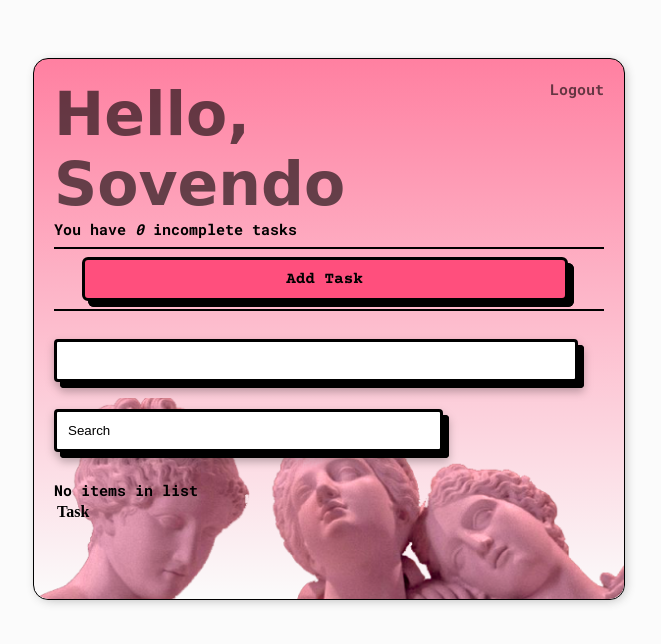
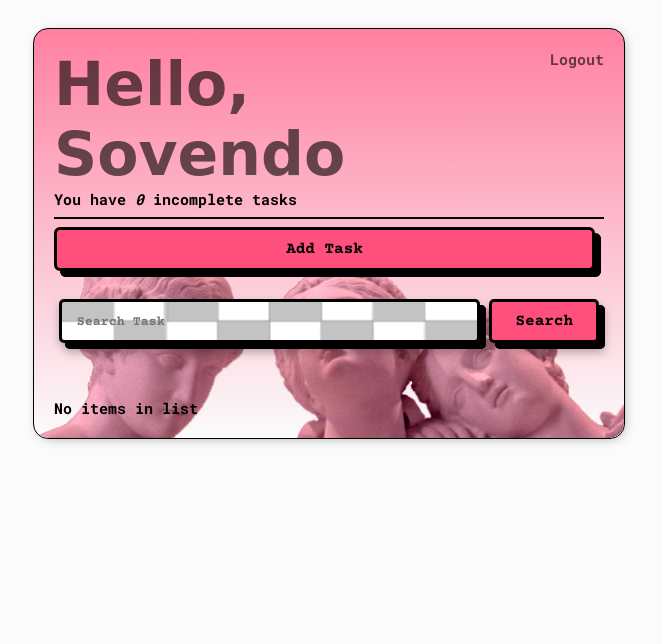
Before and after one commit to ArthurHMSantos/ToDo-Django-Project, a Django app: page / in a window 1280 px wide. Shown: the top 644 px of the page, without its empty margins (311-972 px from the left). Run offline with Django 4.2, Linux system fonts and the light colour scheme; a user stored in the database is signed in; data comes from the database, SQL or seed files in the repository; both versions use the stored data as it was after the commit; lists and menus that the app fills with data are empty; some web fonts are replaced.

Commit message:
change homepage

```diff
--- a/ToDo/static/css/styles.css
+++ b/ToDo/static/css/styles.css
@@ -1,13 +1,14 @@
-body{
+body {
     background-color: #fafafa9a;
-    padding-top: 50px;
+    padding-top: 20px;
 }
 
-hr{
+hr {
     border: 1px solid #000000;
 }
 
-h3, .subtitle{
+h3,
+.subtitle {
     font-family: 'Roboto Mono', monospace;
     font-size: 15px;
     margin: 0;
@@ -22,14 +23,13 @@ p {
     border: 1px solid black;
     z-index: 0;
     max-width: 550px;
-    height: 500px;
     margin: auto;
     padding: 20px;
     border-radius: 15px;
     background: linear-gradient(rgba(255, 128, 161, 1), rgba(255, 79, 125, 0));
     position: relative;
-    -webkit-box-shadow: 2px 2px 13px -4px rgba(0,0,0,0.21);
-    box-shadow: 2px 2px 13px -4px rgba(0,0,0,0.21);
+    -webkit-box-shadow: 2px 2px 13px -4px rgba(0, 0, 0, 0.21);
+    box-shadow: 2px 2px 13px -4px rgba(0, 0, 0, 0.21);
 }
 
 
@@ -45,13 +45,13 @@ p {
     background-repeat: no-repeat;
     background-size: contain;
     background-position: bottom;
-    -webkit-box-shadow: 2px 2px 13px -4px rgba(0,0,0,0.21);
-    box-shadow: 2px 2px 13px -4px rgba(0,0,0,0.21);
+    -webkit-box-shadow: 2px 2px 13px -4px rgba(0, 0, 0, 0.21);
+    box-shadow: 2px 2px 13px -4px rgba(0, 0, 0, 0.21);
     z-index: -1;
     opacity: 1;
 }
 
-.title{
+.title {
     font-family: 'Fascinate', cursive;
     font-size: 60px;
     color: black;
@@ -60,13 +60,13 @@ p {
 }
 
 
-.header-bar{
+.header-bar {
     display: flex;
     justify-content: space-between;
 
 }
 
-.header-bar a{
+.header-bar a {
     font-family: 'Roboto Mono', monospace;
     font-size: 15px;
     color: black;
@@ -74,38 +74,129 @@ p {
     opacity: 0.6;
 }
 
+.search-bar {
+    display: flex;
+    justify-content: space-around;
+    width: 100%;
+    position: relative;
+    margin-bottom: 5%;
+}
+
+.search-bar input[type="text"] {
+    background-image: url("../images/Searchbg.png");
+    background-repeat: no-repeat;
+    background-size: cover;
+    background-position: center;
+    background-color: rgba(255, 255, 255, 0.1);
+    /* Set the background color with desired opacity */
+    padding: 10px 15px;
+    width: 70%;
+    border-radius: 5px;
+}
+
+.search-bar input[type="submit"] {
+    width: 20%;
+    border-radius: 5px;
+}
+
+.task-wrapper {
+    display: flex;
+    align-items: center;
+    justify-content: space-between;
+    padding: 15px;
+    background-color: rgb(226, 226, 226, 0.2);
+    border: 2px solid rgb(0, 0, 0);
+    border-radius: 5px;
+    margin-bottom: 10px;
+    /* Add margin at the bottom of each task */
+}
+
+.task-title {
+    font-family: 'Roboto Mono', monospace;
+    display: flex;
+}
+
+.task-title a {
+    text-decoration: none;
+    color: #000000;
+    margin-right: 10px;
+}
+
+.task-complete-icon{
+    height: 20px;
+    width: 20px;
+    background-color: green;
+    border-radius: 50%;
+}
+
+.task-complete-icon:hover{
+    background-color: #00ff00;
+}
+
+.task-incomplete-icon{
+    height: 20px;
+    width: 20px;
+    background-color: rgb(197, 168, 168);
+    border-radius: 50%;
+}
+
+.task-incomplete-icon:hover{
+    background-color: #4d4747;
+}
+
+.delete-link {
+    display: flex;
+    align-items: center;
+    justify-content: flex-end;
+}
+
+.delete_icon {
+    width: 20px;
+    /* Adjust the width to your desired size */
+    height: 20px;
+    /* Adjust the height to your desired size */
+    margin-left: 10px;
+    /* Add some spacing between the task text and the delete icon */
+}
+
+
 input::placeholder {
     font-family: 'Courier Prime', monospace;
 }
 
-input{
+input {
     display: flex;
-    background-color:#ffffff;
+    background-color: #ffffff;
     padding: 2% 60% 2% 2%;
     margin-bottom: 5%;
     margin-top: 5%;
-    filter:drop-shadow(0px 4px 4px rgba(0,0,0,0.25));
-    border-radius:4px;
+    filter: drop-shadow(0px 4px 4px rgba(0, 0, 0, 0.25));
+    border-radius: 4px;
     border: 3px solid black;
     box-shadow: 6px 6px 0px black, 6px 6px 0px black;
+
 }
 
-.button-div{
+.button-div {
     display: flex;
     justify-content: center;
 }
+
 .prm-button {
     display: flex;
-    justify-content: center; /* Center-align text */
+    justify-content: center;
+    /* Center-align text */
     background-color: #FF4F7D;
     font-family: 'Courier Prime', monospace;
     color: black;
     padding: 10px 20px;
+    margin-bottom: 10%;
     border: 3px solid black;
     border-radius: 6px;
     width: 30%;
     font-size: 16px;
-    text-decoration: none; /* Remove the default underline from links */
+    text-decoration: none;
+    /* Remove the default underline from links */
     box-shadow: 6px 6px 0px black, 6px 6px 0px black;
 }
 
@@ -113,25 +204,24 @@ input{
     background-color: #FF809F;
 }
 
-  .prm-button:focus {
-    outline: none;
-  }
+
 
 
 .scnd-button {
     display: flex;
-    justify-content: center; /* Center-align text */
+    justify-content: center;
+    /* Center-align text */
     background-color: #FF4F7D;
     font-family: 'Courier Prime', monospace;
     color: black;
     padding: 10px 20px;
     border: 3px solid black;
     border-radius: 6px;
-    width: 80%;
+    width: 90%;
     font-size: 16px;
-    text-decoration: none; /* Remove the default underline from links */
+    text-decoration: none;
+    /* Remove the default underline from links */
     position: relative;
-    left: 5%;
     box-shadow: 6px 6px 0px black, 6px 6px 0px black;
 }
 
@@ -139,6 +229,8 @@ input{
     background-color: #FF809F;
 }
 
-  .scnd-button:focus {
+.prm-button:focus,
+.scnd-button:focus,
+input:focus {
     outline: none;
 }
--- a/ToDo_App/templates/ToDo_App/login.html
+++ b/ToDo_App/templates/ToDo_App/login.html
@@ -1,6 +1,7 @@
 {% extends 'ToDo_App\main.html' %}
 {% block content %}
 
+<title>Login</title>
 <div class="header-bar">
   <div>
     <h1 class="title" >Login</h1>
@@ -21,7 +22,7 @@
 
 </form>
 </div>
-<h3 class="subtitle">No account? <a href="{% url 'register' %}">Register.</a></h3>
+<h3 class="subtitle">No account? <a href="{% url 'register' %}">Register</a></h3>
 
 
 </div>
--- a/ToDo_App/templates/ToDo_App/main.html
+++ b/ToDo_App/templates/ToDo_App/main.html
@@ -3,7 +3,6 @@
 <head>
     <meta charset="UTF-8">
     <meta name="viewport" content="width=device-width, initial-scale=1.0">
-    <title>To Do items</title>
     <link rel="stylesheet" href="\static\css\styles.css">
     <link rel="preconnect" href="https://fonts.googleapis.com">
     <link rel="preconnect" href="https://fonts.gstatic.com" crossorigin>
--- a/ToDo_App/templates/ToDo_App/register.html
+++ b/ToDo_App/templates/ToDo_App/register.html
@@ -1,6 +1,7 @@
-
 {% extends 'ToDo_App\main.html' %}
 {% block content %}
+
+<title>Register</title>
 
 <div class="header-bar">
     <div>
--- a/ToDo_App/templates/ToDo_App/task_list.html
+++ b/ToDo_App/templates/ToDo_App/task_list.html
@@ -1,15 +1,13 @@
 {% extends 'ToDo_App\main.html' %}
 {% block content %}
 
-<html lang="en">
-<head>
+
 <title>Home Page</title>
-</head>
-<body>
+
 <div class="header-bar">
     <div>
-            <h1 class="title" >Hello, {{request.user|title}}</h1>
-            <h3 >You have <i>{{count}}</i> incomplete task{{count|pluralize}}</h3>
+        <h1 class="title">Hello, {{request.user|title}}</h1>
+        <h3>You have <i>{{count}}</i> incomplete task{{count|pluralize}}</h3>
     </div>
 
     {% if request.user.is_authenticated %}
@@ -22,24 +20,33 @@
 
 <a class="scnd-button" href="{% url 'task_form' %}">Add Task</a>
 
-    <hr>
-    <form action="" method="get">
-        <input type="text" name="search-area" value="{{search_input}}">
-        <input type="submit" value="Search">
+<form class="search-bar" method="get">
+    <input type="text" name="search-area" placeholder="Search Task" value="{{search_input}}">
+    <input class="scnd-button" type="submit" value="Search">
 </form>
-    <table>
-        <tr>
-            <th>Task</th>
-        </tr>
+
+<div class="task-items-wrapper">
     {% for task in tasks %}
-        <tr>
-            <td>{{ task.title }}</td>
-            <td><a href="{% url 'task_update' task.id %}">Update</a></td>
-            <td><a href="{% url 'task_delete' task.id %}">Delete</a></td>
-        </tr>
+
+    <div class="task-wrapper">
+        {% if task.completed %}
+        <div class="task-title">
+            <div class="task-complete-icon"></div>
+            <i><s><a href="{% url 'task_update' task.id %}">{{task}}</a></s></i>
+        </div>
+        {% else %}
+        <div class="task-title">
+            <div class="task-incomplete-icon"></div>
+            <a href="{% url 'task_update' task.id %}">{{task}}</a>
+        </div>
+        {% endif %}
+        <a class="delete-link" href="{% url 'task_delete' task.id %}">
+            <img class="delete_icon" src="static/images/delete_icon.png" alt="Delete">
+        </a>
+    </div>
     {% empty %}
     <h3>No items in list</h3>
     {% endfor %}
-    </body>
-</html>
+</div>
+
 {% endblock content %}
```
Also changed, not shown: ToDo/static/images/Searchbg.png (added), ToDo/static/images/backmaluco.jpg (deleted), ToDo/static/images/delete_icon.png (added), db.sqlite3. Lines whose indentation alone changed are shown as unchanged.
